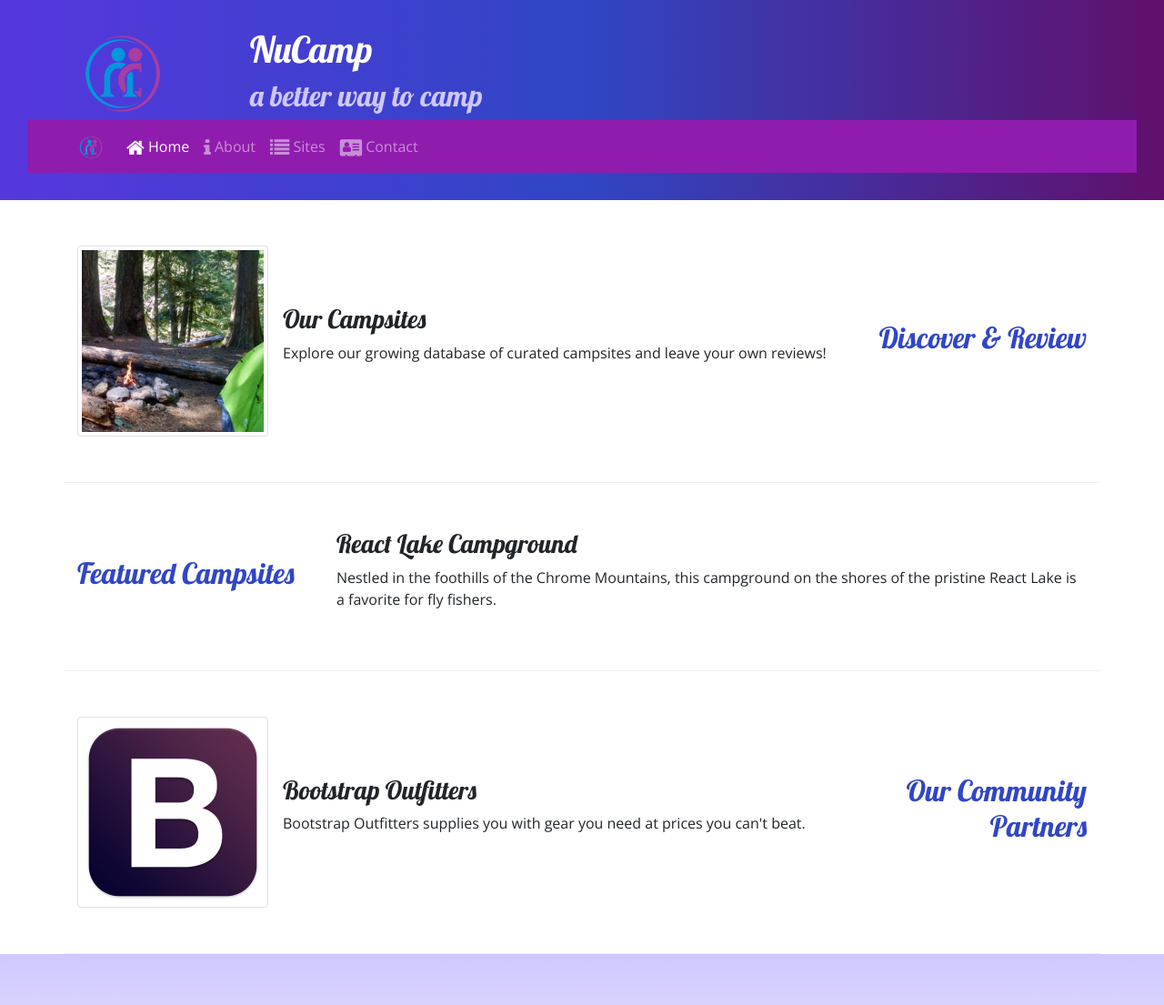
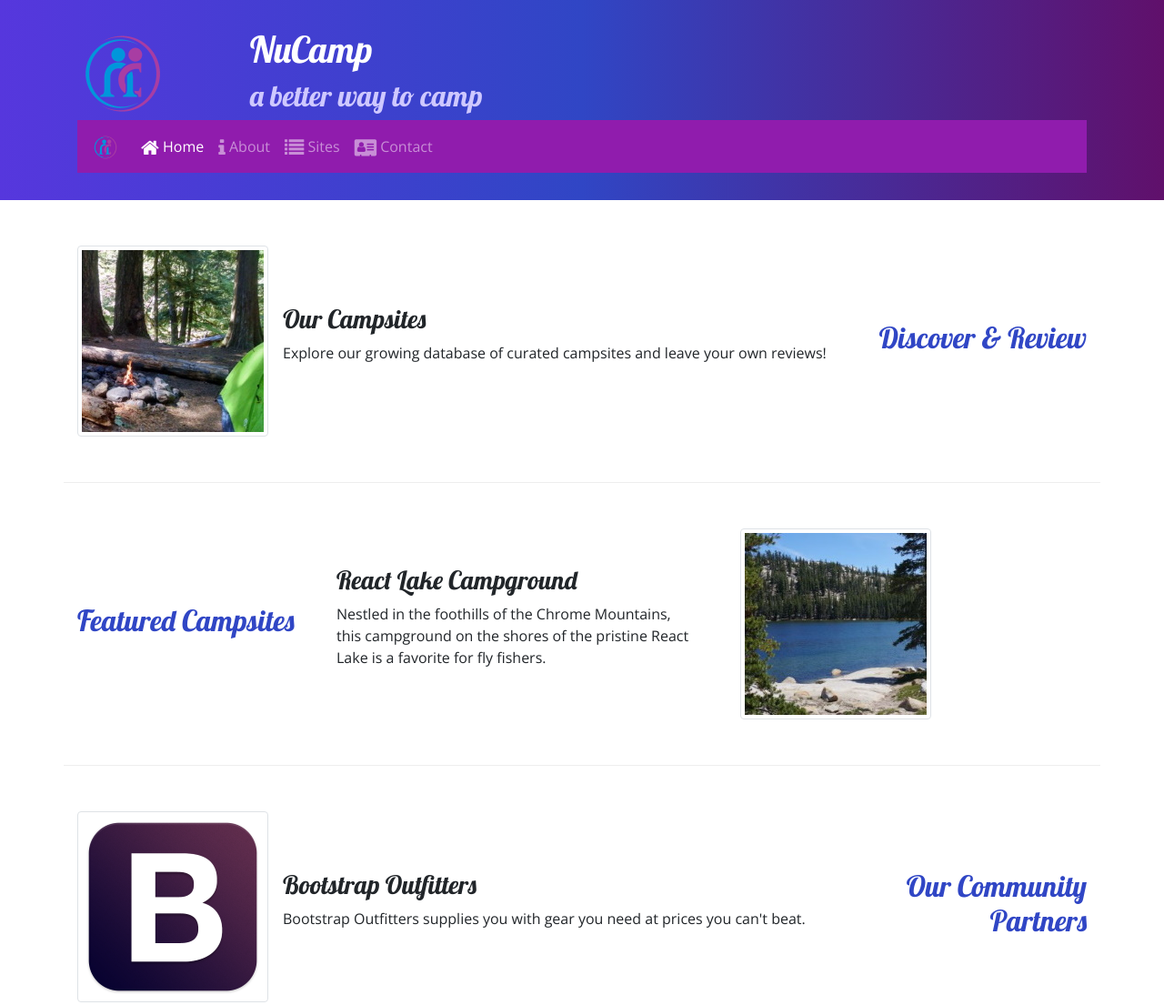
Before and after one commit to dclegends/git-test, a website: page index.html in a window 1280 px wide. Shown: the top 1105 px of the page at 91% size. Drawn offline with nearby package versions, Linux system fonts and the light colour scheme.

Commit message:
HTML Clean-up

```diff
--- a/index.html
+++ b/index.html
@@ -20,15 +20,13 @@
             <div class="row">
                 <div class="col-4 col-sm-3 col-md-2 align-self-center">
                     <img src="img/logo.png" class="img-fluid" />
-                 </div>
+                </div>
                 <div class="col">
                     <h1>NuCamp</h1>
                     <h2>a better way to camp</h2>
                 </div>
             </div>
-        </div>
-        <nav class="navbar navbar-expand-sm navbar-dark sticky-top">
-            <div class="container">
+            <nav class="navbar navbar-expand-sm navbar-dark sticky-top">
                 <a class="navbar-brand" href="#"><img src="img/logo.png" height="30" width="30" /></a>
                 <button class="navbar-toggler" type="button" data-toggle="collapse" data-target="#nucampNavbar">
                     <button class="navbar-toggler" type="button" data-toggle="collapse" data-target="#nucampNavbar">
@@ -42,8 +40,8 @@
                         <li class="nav-item"><a class="nav-link" href="contactus.html"><i class="fa fa-address-card fa-lg"></i> Contact</a></li>
                     </ul>
                 </div>
-            </div>
-        </nav>
+            </nav>
+        </div>
     </header>
 
     <div class="container">
@@ -61,9 +59,6 @@
                 </div>
             </div>
         </div>
-    </div>
-
-    <div class="container">
         <div class="row row-content align-items-center">
             <div class="col-sm-4 col-md-3">
                 <h2>Featured Campsites</h2>
@@ -72,10 +67,11 @@
                 <h3>React Lake Campground</h3>
                 <p class="d-none d-sm-block">Nestled in the foothills of the Chrome Mountains, this campground on the shores of the pristine React Lake is a favorite for fly fishers.</p>
             </div>
+            <div class="col">
+                <img class="img-thumbnail d-flex ml-3" src="./img/react-lake-thumb.jpg">
+                <div class="media-body align-self-center"></div>
+            </div>
         </div>
-    </div>
-
-    <div class="container">
         <div class="row row-content align-items-center">
             <div class="col-sm-4 order-sm-last col-md-3">
                 <h2 class="text-sm-right">Our Community Partners</h2>
```
